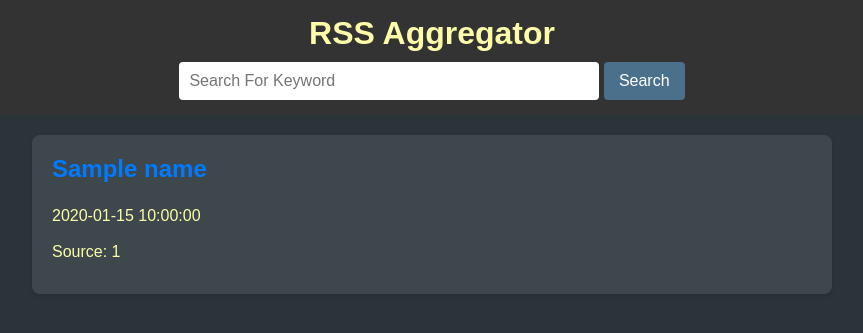
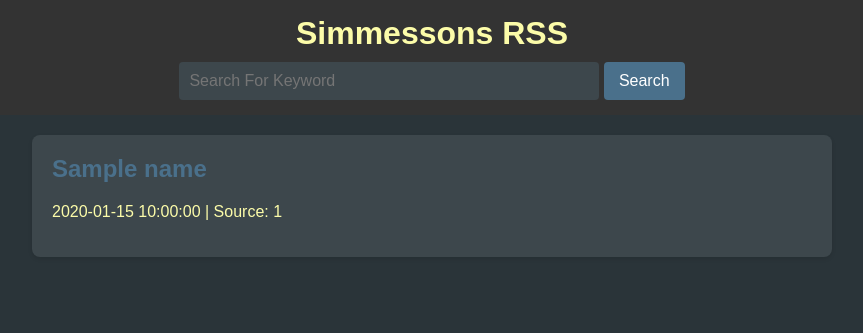
Before and after one commit to isak-s/RSS, a Flask app: template app/templates/index.html in a window 1280 px wide. Shown: the top 333 px of the page, without its empty margins (208-1071 px from the left). Run offline with Flask 3, Linux system fonts and the light colour scheme; the template is opened without the code that fills it: most values are stand-ins (such as "Sample title", 1, 10 or a date in 2020).

Commit message:
Final styling tweaks.

```diff
--- a/app/static/style.css
+++ b/app/static/style.css
@@ -3,7 +3,12 @@
     --primary-black: #2a3439;
     --secondary-black: #3d474c;
     --link-blue: #4a708b;
- }
+}
+
+input {
+    background-color: var(--secondary-black) !important;
+    color: var(--yellow);
+}
 
 a {
     color: var(--link-blue);
@@ -11,6 +16,47 @@ a {
 }
 
 a:hover {
+    color: #3b5a6b;
+}
+
+.pagination {
+    text-align: center; /* Ensure buttons are centered */
+    margin: 20px 0;
+}
+
+button,
+.pagination a {
+    background-color: var(--link-blue) !important;
+    color: #fff;
+    border: none;
+    border-radius: 4px;
+    padding: 10px 15px;
+    font-size: 1em;
+    cursor: pointer;
+    text-align: center;
+    display: inline-block;
+    text-decoration: none;
+}
+
+button:hover,
+.pagination a:hover {
+    background-color: #3b5a6b !important;
+}
+
+.pagination a:disabled,
+.pagination a.disabled {
+    background-color: #ddd;
+    color: #666;
+    pointer-events: none;
+}
+
+article h2 a {
+    color: var(--link-blue);
+    text-decoration: none;
+}
+
+article h2 a:hover {
+    text-decoration: underline;
     color: #3b5a6b;
 }
 
@@ -47,20 +93,6 @@ header input[type="text"] {
     border-radius: 4px;
 }
 
-header button {
-    padding: 10px 15px;
-    font-size: 1em;
-    background-color: var(--link-blue) !important;
-    color: #fff;
-    border: none;
-    border-radius: 4px;
-    cursor: pointer;
-}
-
-header button:hover {
-    background-color: #4a708b;
-}
-
 .articles {
     margin: 20px auto;
     padding: 0 20px;
@@ -79,43 +111,3 @@ article h2 {
     margin-top: 0;
     font-size: 1.5em;
 }
-
-article h2 a {
-    color: #007BFF;
-    text-decoration: none;
-}
-
-article h2 a:hover {
-    text-decoration: underline;
-}
-
-article p {
-    margin: 10px 0;
-    line-height: 1.6em;
-}
-
-.pagination {
-    text-align: center;
-    margin: 20px 0;
-}
-
-.pagination a {
-    padding: 10px 20px;
-    margin: 0 5px;
-    background-color: #007BFF;
-    color: #fff;
-    text-decoration: none;
-    border-radius: 4px;
-    display: inline-block;
-}
-
-.pagination a:hover {
-    background-color: #0056b3;
-}
-
-.pagination a:disabled,
-.pagination a.disabled {
-    background-color: #ddd;
-    color: #666;
-    pointer-events: none;
-}
--- a/app/templates/base.html
+++ b/app/templates/base.html
@@ -2,11 +2,11 @@
 <html lang="en">
 <head>
     <meta charset="UTF-8">
-    <title>News Hub</title><link rel="stylesheet" href="{{ url_for('static', filename='style.css') }}">
+    <title>Simmessons RSS</title><link rel="stylesheet" href="{{ url_for('static', filename='style.css') }}">
 </head>
 <body>
 <header>
-    <h1>RSS Aggregator</h1>
+    <h1>Simmessons RSS</h1>
     <form action="{{ url_for('main.search') }}" method="GET">
         <input type="text" name="q" placeholder="Search For Keyword">
         <button type="submit">Search</button>
--- a/app/templates/index.html
+++ b/app/templates/index.html
@@ -5,8 +5,7 @@
         {% for article in articles %}
             <article>
                 <h2><a href="{{ article[1].link }}">{{ article[1].title }}</a></h2>
-                <p>{{ article[1].published }}</p>
-                <p>Source: {{ article[0] }}</p>
+                <p>{{ article[1].published }} | Source: {{ article[0] }}</p>
             </article>
         {% endfor %}
     </div>
```
